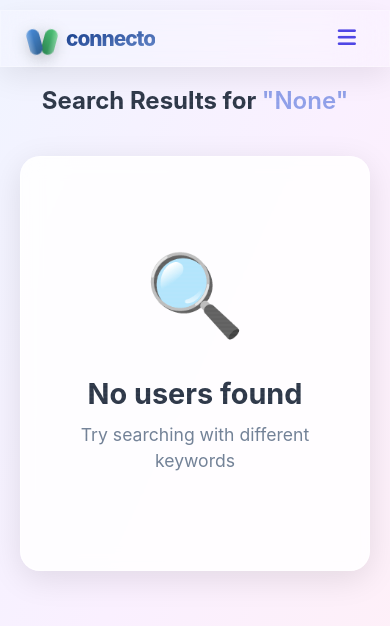
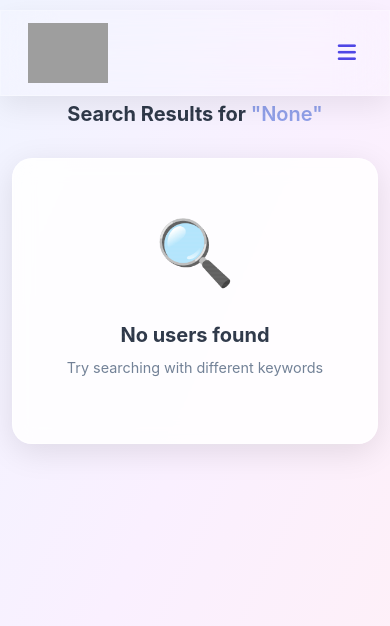
Before and after one commit to Akhandbhadouria/demo_tw, a Django app: page /tweet/search/ in a window 390 px wide. Shown: the top 626 px of the page. Run offline with Django 5.2, Linux system fonts and the light colour scheme; grey boxes are pictures that could not be loaded.

Commit message:
ui_update

```diff
--- a/templates/header.html
+++ b/templates/header.html
@@ -38,7 +38,7 @@
       width: 100%;
       height: 100%;
       background-image:
-        repeating-linear-gradient(0deg, transparent, transparent 2px, rgba(255,255,255,.03) 2px, rgba(255,255,255,.03) 4px);
+        repeating-linear-gradient(0deg, transparent, transparent 2px, rgba(255, 255, 255, .03) 2px, rgba(255, 255, 255, .03) 4px);
       pointer-events: none;
       z-index: 1;
     }
@@ -615,9 +615,17 @@
     }
 
     @keyframes pulse {
-      0% { transform: scale(1); }
-      50% { transform: scale(1.1); }
-      100% { transform: scale(1); }
+      0% {
+        transform: scale(1);
+      }
+
+      50% {
+        transform: scale(1.1);
+      }
+
+      100% {
+        transform: scale(1);
+      }
     }
 
     .nav-item {
@@ -712,10 +720,11 @@
       }
     }
 
-    .img{
+    .img {
       height: 100px;
       width: auto;
     }
+
     /* Fixed Logo Styles */
     .logo-container {
       background: transparent;
@@ -740,7 +749,7 @@
       width: 16px;
       height: 32px;
       border-radius: 8px;
-    filter: drop-shadow(0 4px 8px rgba(0,0,0,0.2));
+      filter: drop-shadow(0 4px 8px rgba(0, 0, 0, 0.2));
     }
 
     .part-blue {
@@ -756,7 +765,7 @@
       position: absolute;
       width: 100%;
       height: 100%;
-    background: linear-gradient(to right, rgba(255,255,255,0.3) 0%, transparent 50%);
+      background: linear-gradient(to right, rgba(255, 255, 255, 0.3) 0%, transparent 50%);
       border-radius: 8px;
     }
 
@@ -773,7 +782,7 @@
       position: absolute;
       width: 100%;
       height: 100%;
-    background: linear-gradient(to right, rgba(255,255,255,0.3) 0%, transparent 50%);
+      background: linear-gradient(to right, rgba(255, 255, 255, 0.3) 0%, transparent 50%);
       border-radius: 8px;
     }
 
@@ -796,7 +805,7 @@
       left: 1px;
       top: 1px;
       z-index: -1;
-    background: linear-gradient(135deg, rgba(255,255,255,0.3) 0%, transparent 100%);
+      background: linear-gradient(135deg, rgba(255, 255, 255, 0.3) 0%, transparent 100%);
       -webkit-background-clip: text;
       -webkit-text-fill-color: transparent;
       background-clip: text;
@@ -847,7 +856,7 @@
   <div class="mobile-sidebar" id="mobileSidebar">
     <div class="sidebar-header">
       <div class="sidebar-brand">
-  <img src="{% static 'con.jpeg' %}" alt="TweetHub Logo" style="height: 100px; width: 150px;">
+        <img src="{% static 'images/logo_f-removebg-preview.png' %}" alt="TweetHub Logo" style="height: 70px; width: auto;">
 
       </div>
       <button class="close-sidebar-btn" id="closeSidebarBtn">
@@ -959,11 +968,7 @@
 
       <!-- Replace the existing logo-container div with this: -->
       <div class="logo-container">
-    <div class="symbol">
-        <div class="symbol-part part-blue"></div>
-        <div class="symbol-part part-green"></div>
-    </div>
-    <div class="logo-text" data-text="connecto">connecto</div>
+        <img src="{% static 'images/logo_f-removebg-preview.png' %}" alt="Logo" style="height: 60px; width: auto;">
       </div>
       <button class="sidebar-toggle-btn" id="sidebarToggleBtn">
         <i class="fas fa-bars"></i>
@@ -1008,7 +1013,9 @@
               <li>
                 <a href="{% url 'tweet_list' %}" class="dropdown-item">
                   <svg width="18" height="18" viewBox="0 0 24 24" fill="none" stroke="currentColor" stroke-width="2">
-                    <path d="M23 3a10.9 10.9 0 01-3.14 1.53 4.48 4.48 0 00-7.86 3v1A10.66 10.66 0 013 4s-4 9 5 13a11.64 11.64 0 01-7 2c9 5 20 0 20-11.5a4.5 4.5 0 00-.08-.83A7.72 7.72 0 0023 3z"></path>
+                    <path
+                      d="M23 3a10.9 10.9 0 01-3.14 1.53 4.48 4.48 0 00-7.86 3v1A10.66 10.66 0 013 4s-4 9 5 13a11.64 11.64 0 01-7 2c9 5 20 0 20-11.5a4.5 4.5 0 00-.08-.83A7.72 7.72 0 0023 3z">
+                    </path>
                   </svg> Public Feed
                 </a>
               </li>
@@ -1034,7 +1041,8 @@
             <div class="avatar">
               {{ user.username.0|upper }}
             </div>
-            <svg class="dropdown-icon" width="16" height="16" viewBox="0 0 24 24" fill="none" stroke="currentColor" stroke-width="2">
+            <svg class="dropdown-icon" width="16" height="16" viewBox="0 0 24 24" fill="none" stroke="currentColor"
+              stroke-width="2">
               <polyline points="6 9 12 15 18 9"></polyline>
             </svg>
           </div>
@@ -1045,7 +1053,9 @@
             </div>
             <a href="{% url 'tweet_list' %}" class="dropdown-item">
               <svg width="18" height="18" viewBox="0 0 24 24" fill="none" stroke="currentColor" stroke-width="2">
-                <path d="M23 3a10.9 10.9 0 01-3.14 1.53 4.48 4.48 0 00-7.86 3v1A10.66 10.66 0 013 4s-4 9 5 13a11.64 11.64 0 01-7 2c9 5 20 0 20-11.5a4.5 4.5 0 00-.08-.83A7.72 7.72 0 0023 3z"></path>
+                <path
+                  d="M23 3a10.9 10.9 0 01-3.14 1.53 4.48 4.48 0 00-7.86 3v1A10.66 10.66 0 013 4s-4 9 5 13a11.64 11.64 0 01-7 2c9 5 20 0 20-11.5a4.5 4.5 0 00-.08-.83A7.72 7.72 0 0023 3z">
+                </path>
               </svg>
               Public Feed
             </a>
@@ -1081,7 +1091,7 @@
     crossorigin="anonymous"></script>
 
   <script>
-    document.addEventListener('DOMContentLoaded', function() {
+    document.addEventListener('DOMContentLoaded', function () {
       // Sidebar functionality
       const sidebarToggleBtn = document.getElementById('sidebarToggleBtn');
       const mobileSidebar = document.getElementById('mobileSidebar');
@@ -1090,7 +1100,7 @@
 
       // Open sidebar
       if (sidebarToggleBtn) {
-        sidebarToggleBtn.addEventListener('click', function() {
+        sidebarToggleBtn.addEventListener('click', function () {
           mobileSidebar.classList.add('active');
           sidebarOverlay.classList.add('active');
           document.body.style.overflow = 'hidden';
@@ -1123,13 +1133,13 @@
       const dropdownMenu = document.getElementById('dropdownMenu');
 
       if (avatarContainer && dropdownMenu) {
-        avatarContainer.addEventListener('click', function(e) {
+        avatarContainer.addEventListener('click', function (e) {
           e.stopPropagation();
           avatarContainer.classList.toggle('active');
           dropdownMenu.classList.toggle('show');
         });
 
-        document.addEventListener('click', function(e) {
+        document.addEventListener('click', function (e) {
           if (!avatarContainer.contains(e.target) && !dropdownMenu.contains(e.target)) {
             avatarContainer.classList.remove('active');
             dropdownMenu.classList.remove('show');
@@ -1138,7 +1148,7 @@
       }
 
       // Navbar scroll effect
-      window.addEventListener('scroll', function() {
+      window.addEventListener('scroll', function () {
         const navbar = document.getElementById('mainNav');
         if (window.scrollY > 50) {
           navbar.style.background = 'rgba(255, 255, 255, 0.25)';
@@ -1178,4 +1188,5 @@
     });
   </script>
 </body>
+
 </html>
--- a/templates/home.html
+++ b/templates/home.html
@@ -666,7 +666,7 @@
         <!-- Tweet Preview Section -->
         <div class="content-section scroll-section blur-reveal">
             <div class="tweet-preview">
-                <div class="preview-title">See How Your Tweets Look</div>
+                <div class="preview-title">See How Your Post Look</div>
                 <div class="mock-tweet">
                     <div class="mock-user">
                         <div class="mock-avatar"></div>
@@ -676,7 +676,7 @@
                         </div>
                     </div>
                     <div class="mock-content">
-                        This is what your tweet will look like! Share your thoughts with an image and caption. ✨
+                        This is what your Post will look like! Share your thoughts with an image and caption. ✨
                     </div>
                     <div class="mock-image">
                         Your Image Here
--- a/tweet/templates/search.html
+++ b/tweet/templates/search.html
@@ -31,7 +31,7 @@
         font-weight: 600;
     }
 
-    /* User Cards Grid */
+    /* User Cards Grid - Updated for better mobile */
     .users-grid {
         display: grid;
         grid-template-columns: repeat(auto-fill, minmax(280px, 1fr));
@@ -133,7 +133,7 @@
         left: 0;
         width: 0;
         height: 2px;
-background: linear-gradient(to bottom right, #0c3483, #6b8cce);
+        background: linear-gradient(to bottom right, #0c3483, #6b8cce);
         transition: width 0.3s ease;
     }
 
@@ -160,7 +160,7 @@ background: linear-gradient(to bottom right, #0c3483, #6b8cce);
         align-items: center;
         gap: 8px;
         padding: 10px 20px;
-background: linear-gradient(to bottom right, #0c3483, #6b8cce);
+        background: linear-gradient(to bottom right, #0c3483, #6b8cce);
         color: white;
         text-decoration: none;
         border-radius: 12px;
@@ -224,35 +224,239 @@ background: linear-gradient(to bottom right, #0c3483, #6b8cce);
         color: #a8a8a8;
     }
 
-    /* Responsive */
+    /* ==================== IMPROVED MOBILE STYLING ==================== */
+
+    /* Tablet */
+    @media (max-width: 1024px) {
+        .search-container {
+            margin: 2rem auto;
+            padding: 0 1.25rem;
+        }
+
+        .search-header {
+            margin-bottom: 2rem;
+        }
+
+        .search-title {
+            font-size: 1.75rem;
+        }
+
+        .users-grid {
+            grid-template-columns: repeat(auto-fill, minmax(250px, 1fr));
+            gap: 1.25rem;
+        }
+
+        .user-card {
+            padding: 1.25rem;
+        }
+
+        .view-profile-btn {
+            padding: 0.75rem 1.5rem;
+            font-size: 0.85rem;
+        }
+    }
+
+    /* Mobile - Improved Layout */
     @media (max-width: 768px) {
-        .users-grid {
-            grid-template-columns: repeat(auto-fill, minmax(240px, 1fr));
-            gap: 15px;
+        .search-container {
+            padding: 0 1rem;
+            margin: 1.5rem auto;
         }
 
         .search-title {
             font-size: 1.5rem;
         }
 
+        .search-header {
+            margin-bottom: 2rem;
+        }
+
+        /* Improved User Grid for Mobile */
+        .users-grid {
+            grid-template-columns: repeat(auto-fill, minmax(240px, 1fr));
+            gap: 1rem;
+        }
+
+        /* Improved User Card for Mobile */
         .user-card {
-            padding: 20px;
+            padding: 1rem;
+            border-radius: 16px;
+        }
+
+        .user-avatar-wrapper {
+            margin-bottom: 1rem;
         }
 
         .horizontal-profile-photo,
         .user-avatar-placeholder {
-            width: 80px;
-            height: 80px;
+            width: 70px;
+            height: 70px;
         }
 
         .user-avatar-placeholder {
-            font-size: 2rem;
+            font-size: 1.75rem;
+        }
+
+        .user-info {
+            width: 100%;
+            min-width: 0; /* Allow text truncation */
+        }
+
+        .user-username {
+            font-size: 1rem;
+            white-space: nowrap;
+            overflow: hidden;
+            text-overflow: ellipsis;
+            display: block;
+            width: 100%;
+        }
+
+        .user-handle {
+            font-size: 0.85rem;
+            white-space: nowrap;
+            overflow: hidden;
+            text-overflow: ellipsis;
+            margin-bottom: 0.75rem;
+        }
+
+        .view-profile-btn {
+            padding: 0.625rem 1.25rem;
+            font-size: 0.85rem;
+            width: 100%;
+            justify-content: center;
+        }
+
+        .view-profile-btn i {
+            font-size: 0.8rem;
+        }
+
+        /* Reduce hover effects on mobile for better performance */
+        .user-card:hover {
+            transform: translateY(-2px);
+        }
+
+        .empty-state {
+            padding: 3rem 1.5rem;
+            margin: 1rem 0;
+        }
+
+        .empty-icon {
+            font-size: 4rem;
+        }
+
+        .empty-title {
+            font-size: 1.25rem;
+        }
+
+        .empty-text {
+            font-size: 0.9rem;
         }
     }
 
+    /* Small Mobile */
     @media (max-width: 480px) {
+        .search-container {
+            padding: 0 0.75rem;
+            margin: 1rem auto;
+        }
+
         .users-grid {
             grid-template-columns: 1fr;
+            gap: 0.875rem;
+        }
+
+        .user-card {
+            padding: 0.875rem;
+            flex-direction: row;
+            text-align: left;
+            gap: 1rem;
+        }
+
+        .user-avatar-wrapper {
+            margin-bottom: 0;
+            flex-shrink: 0;
+        }
+
+        .horizontal-profile-photo,
+        .user-avatar-placeholder {
+            width: 50px;
+            height: 50px;
+        }
+
+        .user-avatar-placeholder {
+            font-size: 1.25rem;
+        }
+
+        .user-info {
+            flex: 1;
+            min-width: 0;
+            text-align: left;
+        }
+
+        .user-username {
+            font-size: 0.95rem;
+            margin-bottom: 0.25rem;
+        }
+
+        .user-handle {
+            font-size: 0.8rem;
+            margin-bottom: 0.5rem;
+        }
+
+        .view-profile-btn {
+            padding: 0.5rem 1rem;
+            font-size: 0.8rem;
+            width: auto;
+            margin-top: 0;
+        }
+
+        .search-title {
+            font-size: 1.25rem;
+        }
+    }
+
+    /* Extra Small Mobile */
+    @media (max-width: 360px) {
+        .user-card {
+            flex-direction: column;
+            text-align: center;
+            gap: 0.75rem;
+        }
+
+        .user-info {
+            text-align: center;
+            width: 100%;
+        }
+
+        .user-username,
+        .user-handle {
+            white-space: normal;
+            overflow: visible;
+            text-overflow: clip;
+        }
+
+        .view-profile-btn {
+            width: 100%;
+        }
+    }
+
+    /* Touch device optimizations */
+    @media (hover: none) {
+        .user-card:hover {
+            transform: none;
+        }
+
+        .user-card:active {
+            transform: scale(0.98);
+            transition: transform 0.1s ease;
+        }
+
+        .view-profile-btn:active {
+            transform: scale(0.95);
+        }
+
+        .user-username:hover::after {
+            width: 0;
         }
     }
 </style>
@@ -299,4 +503,4 @@ background: linear-gradient(to bottom right, #0c3483, #6b8cce);
         </div>
     {% endif %}
 </div>
-    {% endblock %}
+{% endblock %}
```
Lines whose indentation alone changed are shown as unchanged.
